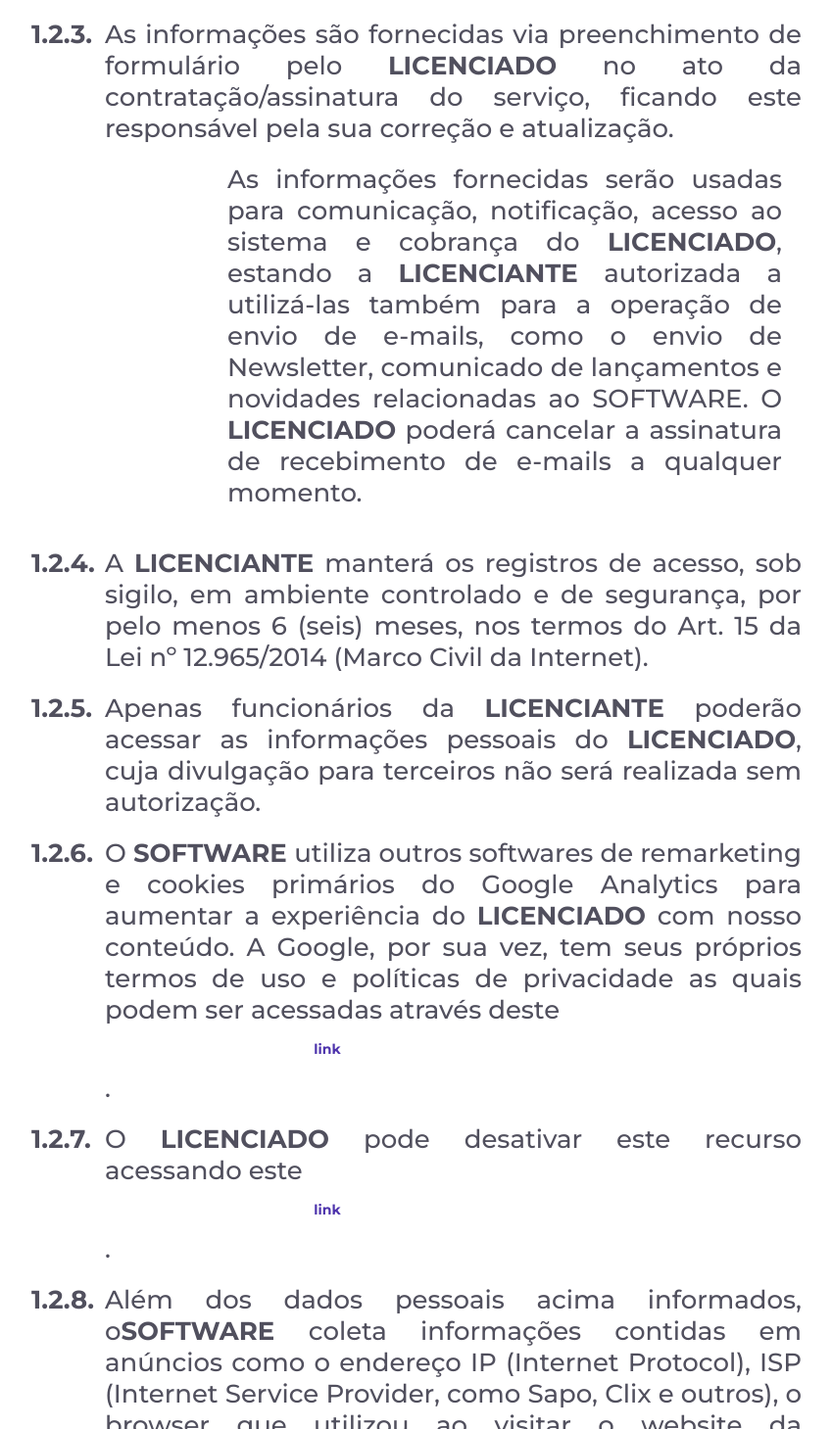
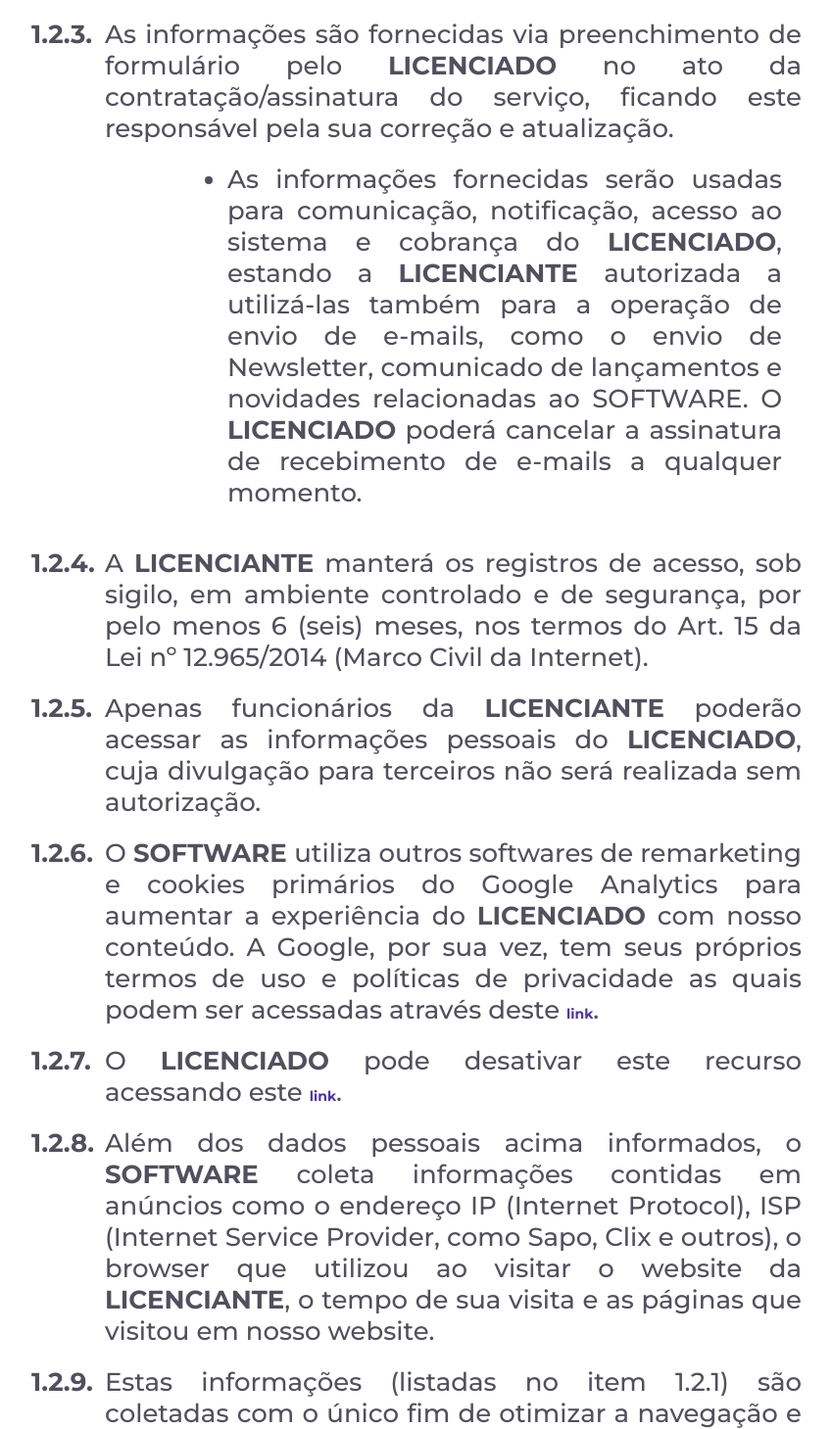
Before and after one commit to evlvs/lgpdmap, a Next.js app: page /privacy in a window 1280 px wide. Shown: the part 2725-4184 px from the top of the page at 98% size, without its empty margins (230-1079 px from the left). Built offline with nearby package versions, Linux system fonts and the light colour scheme.

Commit message:
adjustments

```diff
--- a/src/pages/privacy.tsx
+++ b/src/pages/privacy.tsx
@@ -40,7 +40,7 @@ const Home: React.FC = () => {
           <strong>JOÃO ANGELO ZEM</strong>, brasileiro, portador do RG nº
           7.827.916-8 e do CPF nº 044.428.179-79, estabelece o presente
           instrumento, denominado <strong>POLÍTICA DA PRIVACIDADE</strong>,
-          cujas condições e cláusulas o<strong>LICENCIADO</strong> declara, no
+          cujas condições e cláusulas o <strong>LICENCIADO</strong> declara, no
           ato da contratação/assinatura, que leu anteriormente e aceita em se
           submeter.
         </p>
@@ -59,7 +59,7 @@ const Home: React.FC = () => {
         <ul>
           <li>
             <span>1.1.</span> REGRAS GERAIS DE ARMAZENAMENTO DE DADOS DO
-            <strong>LICENCIADO</strong> E DE TERCEIRO
+            <strong> LICENCIADO</strong> E DE TERCEIRO
             <ul>
               <li>
                 <span>1.1.1.</span> Qualquer pessoa que tenha dados armazenados
@@ -78,7 +78,7 @@ const Home: React.FC = () => {
               </li>
               <li>
                 <span>1.1.3.</span> Em caso dos requerimentos acima, a
-                <strong>LICENCIANTE</strong> se reserva o prazo de 30 (trinta)
+                <strong> LICENCIANTE</strong> se reserva o prazo de 30 (trinta)
                 dias para o cumprimento do pedido, sendo o requisitante
                 informado através de e-mail.
               </li>
@@ -86,7 +86,7 @@ const Home: React.FC = () => {
                 <span>1.1.4.</span> Em caso de eventual violação de dados
                 pessoais capaz de resultar em risco de direitos e liberdades do
                 titular dos dados, a <strong>LICENCIANTE</strong> compromete-se
-                a notificar o<strong>LICENCIADO</strong> responsável em até 72
+                a notificar o <strong>LICENCIADO</strong> responsável em até 72
                 horas.
               </li>
               <li>
@@ -121,7 +121,7 @@ const Home: React.FC = () => {
                 preenchimento de formulário pelo <strong>LICENCIADO</strong> no
                 ato da contratação/assinatura do serviço, ficando este
                 responsável pela sua correção e atualização.
-                <ul>
+                <ul className={styles.disc}>
                   <li>
                     As informações fornecidas serão usadas para comunicação,
                     notificação, acesso ao sistema e cobrança do{' '}
@@ -169,7 +169,7 @@ const Home: React.FC = () => {
               </li>
               <li>
                 <span>1.2.8.</span> Além dos dados pessoais acima informados, o
-                <strong>SOFTWARE </strong>coleta informações contidas em
+                <strong> SOFTWARE </strong>coleta informações contidas em
                 anúncios como o endereço IP (Internet Protocol), ISP (Internet
                 Service Provider, como Sapo, Clix e outros), o browser que
                 utilizou ao visitar o website da <strong>LICENCIANTE</strong>, o
@@ -203,7 +203,7 @@ const Home: React.FC = () => {
               <li>
                 <span>1.3.1.</span> Tendo em vista que o{' '}
                 <strong>SOFTWARE </strong>permite ao
-                <strong>LICENCIADO</strong> a captação de dados de terceiros, o{' '}
+                <strong> LICENCIADO</strong> a captação de dados de terceiros, o{' '}
                 <strong>LICENCIADO</strong>, ao contratar a{' '}
                 <strong>LICENCIANTE</strong>, declara-se responsável pela
                 tratamento e legalidade destes dados nos termos da Lei nº
@@ -249,7 +249,7 @@ const Home: React.FC = () => {
                 <span>1.3.5.</span> A <strong>LICENCIANTE</strong> não realizará
                 o tratamento destes dados, exceto se requisitado e autorizado
                 pelo
-                <strong>LICENCIADO</strong>.
+                <strong> LICENCIADO</strong>.
               </li>
               <li>
                 <span>1.3.6.</span> Caso a <strong>LICENCIANTE</strong>{' '}
@@ -261,8 +261,8 @@ const Home: React.FC = () => {
               <li>
                 <span>1.3.7.</span> Não é permitida a captação de dados
                 genéticos, biométricos ou relativos à saúde de terceiros pelo
-                <strong>LICENCIADO</strong>, salvo se por autorização expressa e
-                inequívoca de seus titulares. Caso venha o{' '}
+                <strong> LICENCIADO</strong>, salvo se por autorização expressa
+                e inequívoca de seus titulares. Caso venha o{' '}
                 <strong>LICENCIADO</strong> a obter a respectiva autorização,
                 deverá comprovar imediatamente à <strong>LICENCIANTE</strong>,
                 sob pena de ter seu acesso bloqueado nos termos do item 1.3.4.
--- a/src/styles/styles.module.scss
+++ b/src/styles/styles.module.scss
@@ -22,6 +22,18 @@
         font-weight: 700;
       }
 
+      a {
+        height: auto;
+        max-width: auto;
+        display: inline;
+        padding: 0;
+        background-color: transparent;
+      }
+
+      a:hover {
+        color: var(--green-500);
+      }
+
       ul {
         list-style: none;
         margin-bottom: 40px;
@@ -43,6 +55,10 @@
             margin-bottom: 40px;
           }
         }
+      }
+
+      ul.disc {
+        list-style: disc;
       }
     }
   }
```
Also changed, not shown: src/pages/index.tsx (+4 -4 lines), src/pages/terms.tsx (+7 -7 lines).
